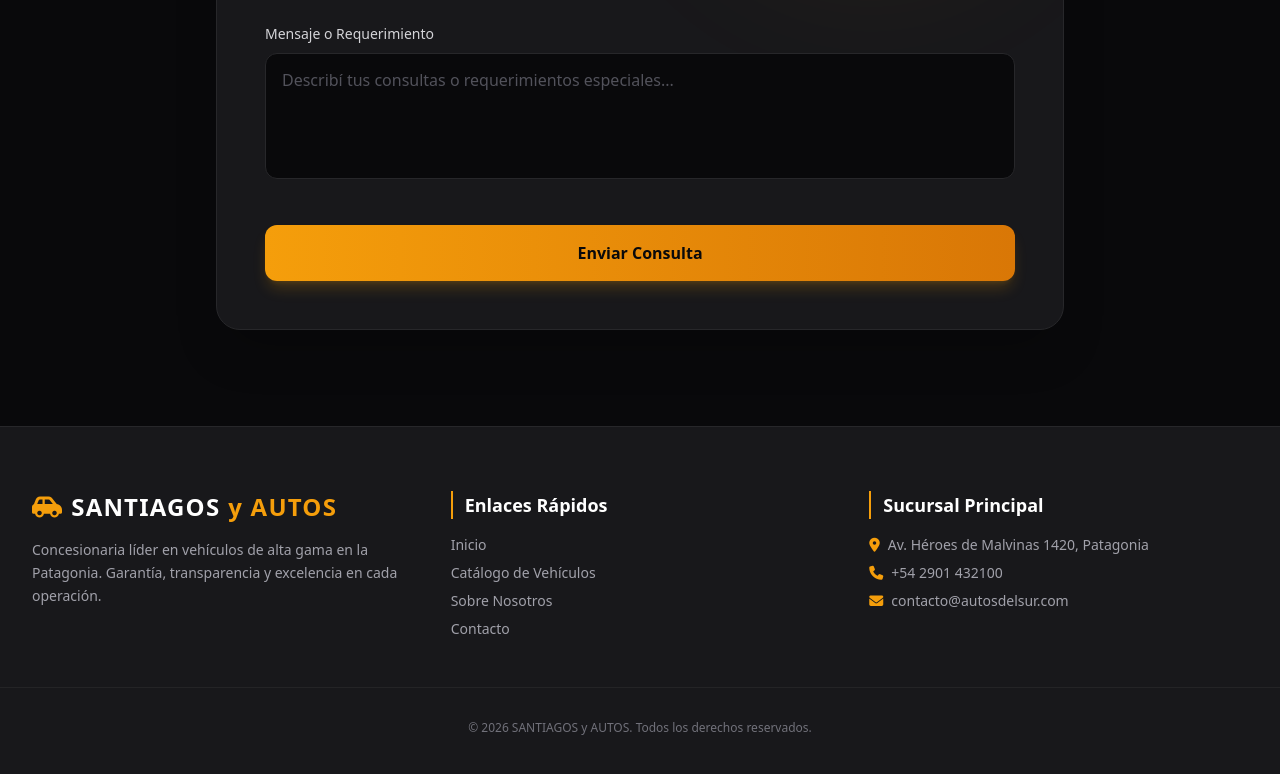
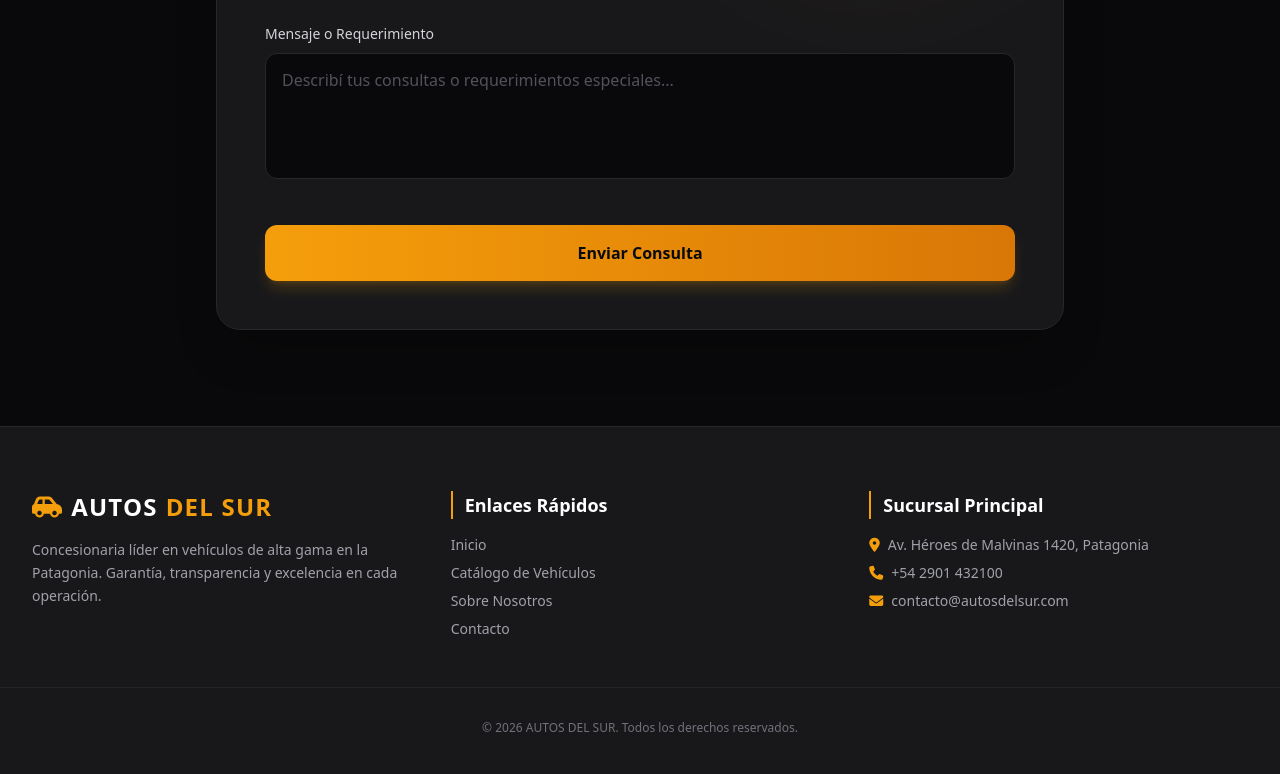
Before and after one commit to Santiago-Laterra/autos-del-sur, a plain HTML site: page index.html in a window 1280 px wide. Shown: the part 1296-2070 px from the top of the page. Drawn offline with nearby package versions, Linux system fonts and the light colour scheme.

Commit message:
fix: Update title to "AUTOS DEL SUR"
Co-authored-by: aider (ollama/qwen2.5-coder:3b) <aider@aider.chat>

```diff
--- a/index.html
+++ b/index.html
@@ -3,7 +3,7 @@
 <head>
     <meta charset="UTF-8">
     <meta name="viewport" content="width=device-width, initial-scale=1.0">
-    <title>SANTIAGOS y AUTOS - Concesionaria Oficial</title>
+    <title>AUTOS DEL SUR - Concesionaria Oficial</title>
     <!-- Tailwind CSS CDN -->
     <script src="https://cdn.tailwindcss.com"></script>
     <script>
@@ -35,7 +35,7 @@
     <header class="fixed top-0 left-0 w-full z-50 backdrop-blur-md bg-zinc-950/80 border-b border-zinc-800/60">
         <div class="max-w-7xl mx-auto px-4 sm:px-6 lg:px-8 h-20 flex items-center justify-between">
             <a href="index.html" class="text-2xl font-black tracking-wider flex items-center gap-2 text-white">
-                <i class="fa-solid fa-car-side text-amber-500"></i>SANTIAGOS <span class="text-amber-500">y AUTOS</span>
+                <i class="fa-solid fa-car-side text-amber-500"></i>AUTOS <span class="text-amber-500">DEL SUR</span>
             </a>
 
             <!-- Menú de Navegación -->
@@ -145,7 +145,7 @@
         <div class="max-w-7xl mx-auto px-4 sm:px-6 lg:px-8 grid grid-cols-1 md:grid-cols-3 gap-10">
             <div>
                 <a href="index.html" class="text-2xl font-black tracking-wider text-white flex items-center gap-2 mb-4">
-                    <i class="fa-solid fa-car-side text-amber-500"></i>SANTIAGOS <span class="text-amber-500">y AUTOS</span>
+                    <i class="fa-solid fa-car-side text-amber-500"></i>AUTOS <span class="text-amber-500">DEL SUR</span>
                 </a>
                 <p class="text-sm text-zinc-400 leading-relaxed">
                     Concesionaria líder en vehículos de alta gama en la Patagonia. Garantía, transparencia y excelencia en cada operación.
@@ -168,7 +168,7 @@
             </div>
         </div>
         <div class="max-w-7xl mx-auto px-4 sm:px-6 lg:px-8 mt-12 pt-8 border-t border-zinc-800/80 text-center text-xs text-zinc-500">
-            &copy; 2026 SANTIAGOS y AUTOS. Todos los derechos reservados.
+            &copy; 2026 AUTOS DEL SUR. Todos los derechos reservados.
         </div>
     </footer>
 
```
